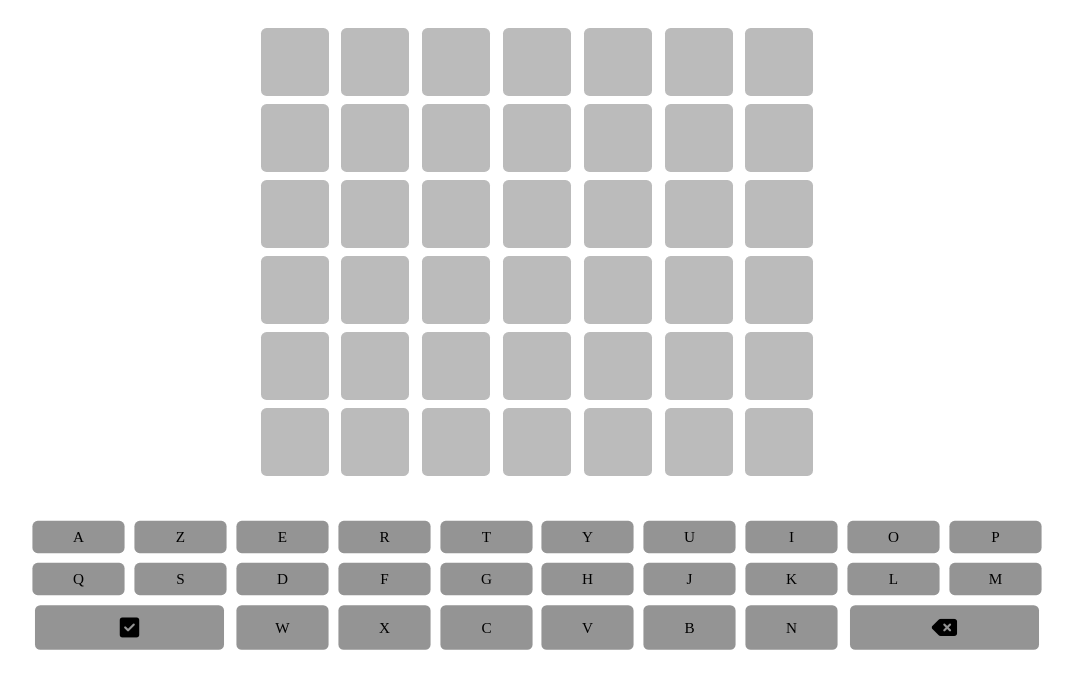
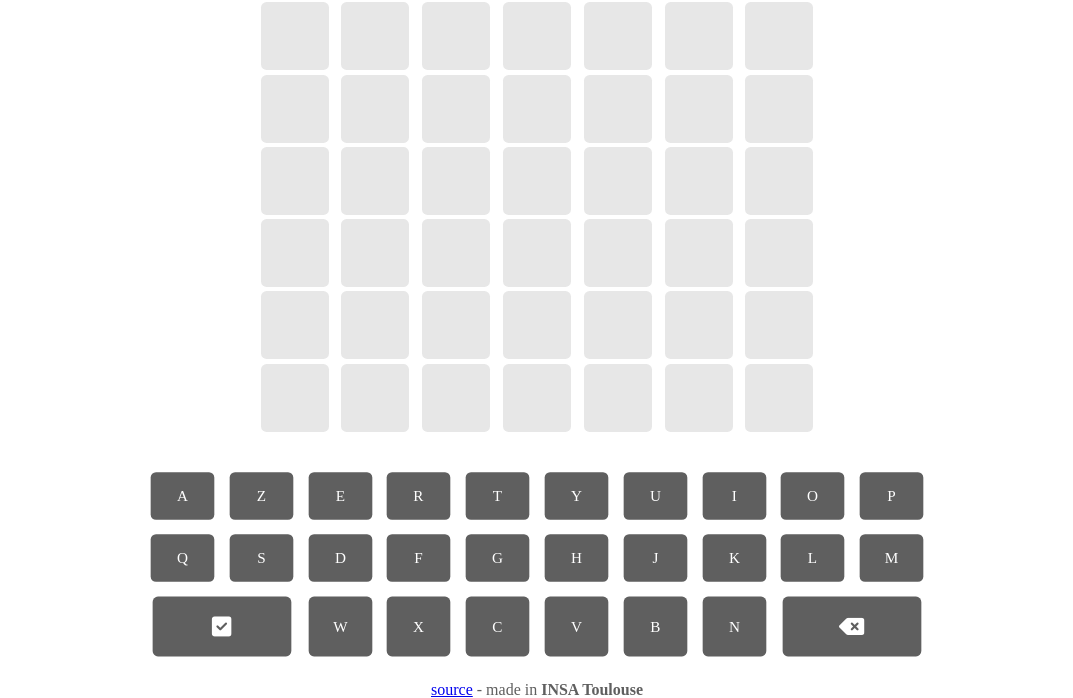
Before and after one commit to enzo-bot/INSA-3A-projet_web, a plain HTML site: page index.html in a window 1280 px wide. Shown: the part 102-800 px from the top of the page, without its empty margins (103-1176 px from the left). Drawn offline with Linux system fonts and the light colour scheme; a web font is replaced by a local one.

Commit message:
très propre

```diff
--- a/game.js
+++ b/game.js
@@ -15,12 +15,15 @@ var nLetter = 0;
 
 function checkRow()
 {
+    if (nLetter === 0) return;
     nLetter = 0;
-
     if (String(input) === word)
     {
         for (let i = 0; i < wordSize; i++)
+        {
             rows[nRow].childNodes[i].classList.add("victory");
+            animateCell(nRow, i);
+        }
         finish(true);
     }
     else
@@ -32,6 +35,7 @@ function checkRow()
                 rows[nRow].childNodes[i].classList.add("correct");
             else
                 rows[nRow].childNodes[i].classList.add("wrong");
+            animateCell(nRow, i);
         }
         nRow++;
         if (nRow == maxTries)
@@ -40,12 +44,24 @@ function checkRow()
     }
 }
 
+const cellAnimationDuration = 200;
+
+function animateCell(row, letter)
+{
+    rows[row].childNodes[letter].classList.add("active");
+    setTimeout(
+        () => rows[row].childNodes[letter].classList.remove("active"),
+        cellAnimationDuration
+    );
+}
+
 function addLetter(letter)
 {
     if (nLetter < wordSize)
     {
         input += letter.toLowerCase();
         rows[nRow].childNodes[nLetter].innerHTML = input[nLetter];
+        animateCell(nRow, nLetter);
         if (nLetter == wordSize - 1) checkRow();
         else nLetter++;
     }
@@ -56,8 +72,9 @@ function removeLetter()
     if (nLetter > 0)
     {
         nLetter--;
-        input[nLetter] = "";
+        input = input.slice(0, nLetter),
         rows[nRow].childNodes[nLetter].innerHTML = "";
+        animateCell(nRow, nLetter);
     }
 }
 
@@ -80,6 +97,7 @@ function generateGame()
             let c = document.createElement("div");
             c.classList.add("cell");
             row.appendChild(c);
+            animateCell(i, j);
         }
     }
 }
--- a/index.html
+++ b/index.html
@@ -1,19 +1,22 @@
 <!DOCTYPE html>
 <html>
   <head>
+    <script src="https://kit.fontawesome.com/c3b8725dbb.js" crossorigin="anonymous"></script>
+    <script type="text/javascript" src="game.js"></script>
+
     <link rel="stylesheet" href="style.css">
-    <script type="text/javascript" src="game.js"></script>
-    <!-- <script type="text/javascript" src="java.js"></script> -->
-    <script src="https://kit.fontawesome.com/c3b8725dbb.js" crossorigin="anonymous"></script>
   </head>
   <body>
+    <!-- HEADER -->
     <header>
       <h1 id="title">WORDLE</h1>
     </header>
 
+    <!-- GAME DIV -->
 		<section id="game">
     </section>
 
+    <!-- KEYBOARD -->
     <section id="keyboard">
       <table>
         <tbody>
@@ -57,6 +60,12 @@
       </table>
     </section>
 
+    <!-- FOOTER -->
+    <footer>
+      <a href="https://github.com/enzo-bot/INSA-3A-projet_web">source</a> - made in <b>INSA Toulouse</b>
+    </footer>
+
+  <!-- POPUP -->
   <section id="popup">
     <div>
       <h1 id="message"></h1>
@@ -70,6 +79,7 @@
     </div>
   </section>
 
+    <!-- GAME LAUNCHER -->
     <script>
       play("game", "keyboard", "popup");
     </script>
--- a/style.css
+++ b/style.css
@@ -1,11 +1,12 @@
+@import url('https://fonts.googleapis.com/css2?family=Zen+Dots');
+
 :root {
 	--col-background: white;
-	--col-text: black;
-	--col-cell: rgb(187, 187, 187);
+	--col-text: rgb(95, 95, 95);
+	--col-cell: rgb(231, 231, 231);
 	--col-cell-victory: green;
 	--col-cell-correct: orange;
 	--col-cell-wrong: red;
-	--col-keyboard: rgb(148, 148, 148);
 }
 
 * {
@@ -16,6 +17,7 @@
 	user-select: none;
 	text-align: center;
 	transition: all 0.2s ease;
+	font-family: 'Zen Dots';
 }
 
 body {
@@ -66,6 +68,16 @@ body>#game>.row>.cell {
 	font-size: 1.5rem;
 }
 
+body>#game>.row>.cell.active {
+	transform: scale(1.05);
+}
+
+body>#game>.row>.cell.victory,
+body>#game>.row>.cell.correct,
+body>#game>.row>.cell.wrong {
+	color: var(--col-background);
+}
+
 body>#game>.row>.cell.victory {
 	background-color: var(--col-cell-victory);
 }
@@ -78,16 +90,23 @@ body>#game>.row>.cell.wrong {
 	background-color: var(--col-cell-wrong);
 }
 
+body>#keyboard {
+	width: 100%;
+	display: flex;
+	align-items: center;
+	justify-content: center;
+}
+
 body>#keyboard>table {
-	width: 100%;
-	padding: 0 10vw;
-	border-spacing: 0.4vw 1vh;
+	width: 50rem;
+	border-spacing: .75rem;
 }
 
 body>#keyboard>table td {
 	width: 10%;
-	padding: 1vh 0;
-	background-color: var(--col-keyboard);
+	padding: 1rem 0;
+	color: var(--col-background);
+	background-color: var(--col-text);
 	border-radius: 0.35rem;
 	transform: scale(0.95);
 }
@@ -98,9 +117,19 @@ body>#keyboard>table td:hover {
 	transform: scale(1);
 }
 
+body>#keyboard>table td:active {
+	filter: brightness(0.75);
+	cursor: pointer;
+	transform: scale(0.9);
+}
+
 body>#keyboard>table td>i {
 	font-size: 1.5rem;
 	padding-top: 0.2rem;
+}
+
+body>footer {
+	margin: 0;
 }
 
 body>#popup {
```
Lines whose indentation alone changed are shown as unchanged.
